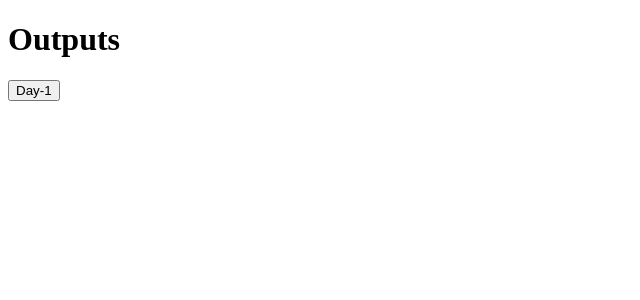
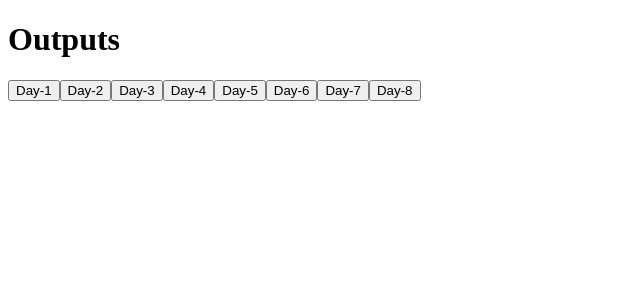
Before and after one commit to SoyuzDangol55/React, a React (Vite) app in the folder Show-Case/: page / in a window 1280 px wide. Shown: the top 300 px of the page, without its empty margins (0-640 px from the left). Built offline with nearby package versions, Linux system fonts and the light colour scheme.

Commit message:
Feat:Add Day-2 URL

```diff
--- a/Show-Case/src/Buttons.jsx
+++ b/Show-Case/src/Buttons.jsx
@@ -4,6 +4,13 @@ return(
     <>
     <h1>Outputs</h1>
    <button onClick={()=>window.open("https://day-1-ten-lovat.vercel.app/" , "_blank")}>Day-1</button>
+    <button onClick={()=>window.open("https://day-2-hazel.vercel.app/" , "_blank")}>Day-2</button>
+     <button onClick={()=>window.open("https://day-1-ten-lovat.vercel.app/" , "_blank")}>Day-3</button>
+      <button onClick={()=>window.open("https://day-1-ten-lovat.vercel.app/" , "_blank")}>Day-4</button>
+       <button onClick={()=>window.open("https://day-1-ten-lovat.vercel.app/" , "_blank")}>Day-5</button>
+        <button onClick={()=>window.open("https://day-1-ten-lovat.vercel.app/" , "_blank")}>Day-6</button>
+         <button onClick={()=>window.open("https://day-1-ten-lovat.vercel.app/" , "_blank")}>Day-7</button>
+          <button onClick={()=>window.open("https://day-1-ten-lovat.vercel.app/" , "_blank")}>Day-8</button>
     </>
 );
 }
```
